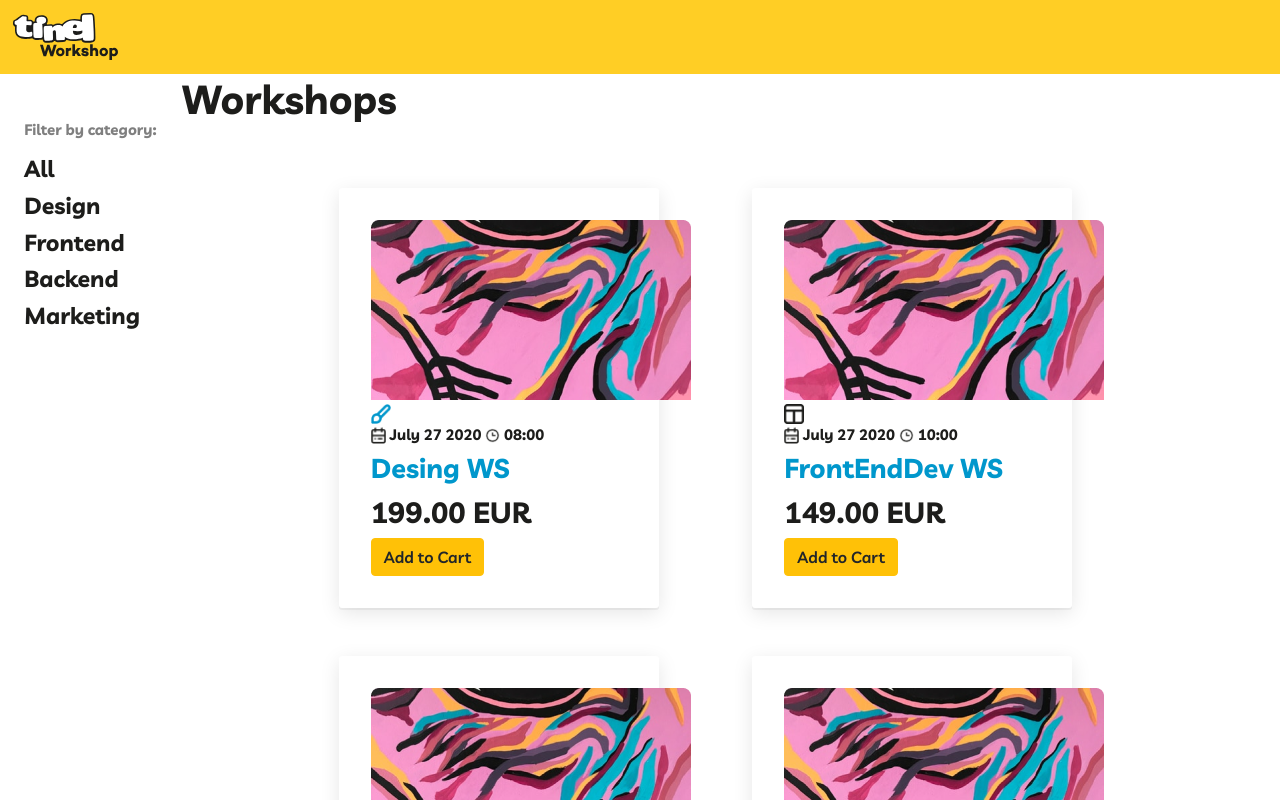
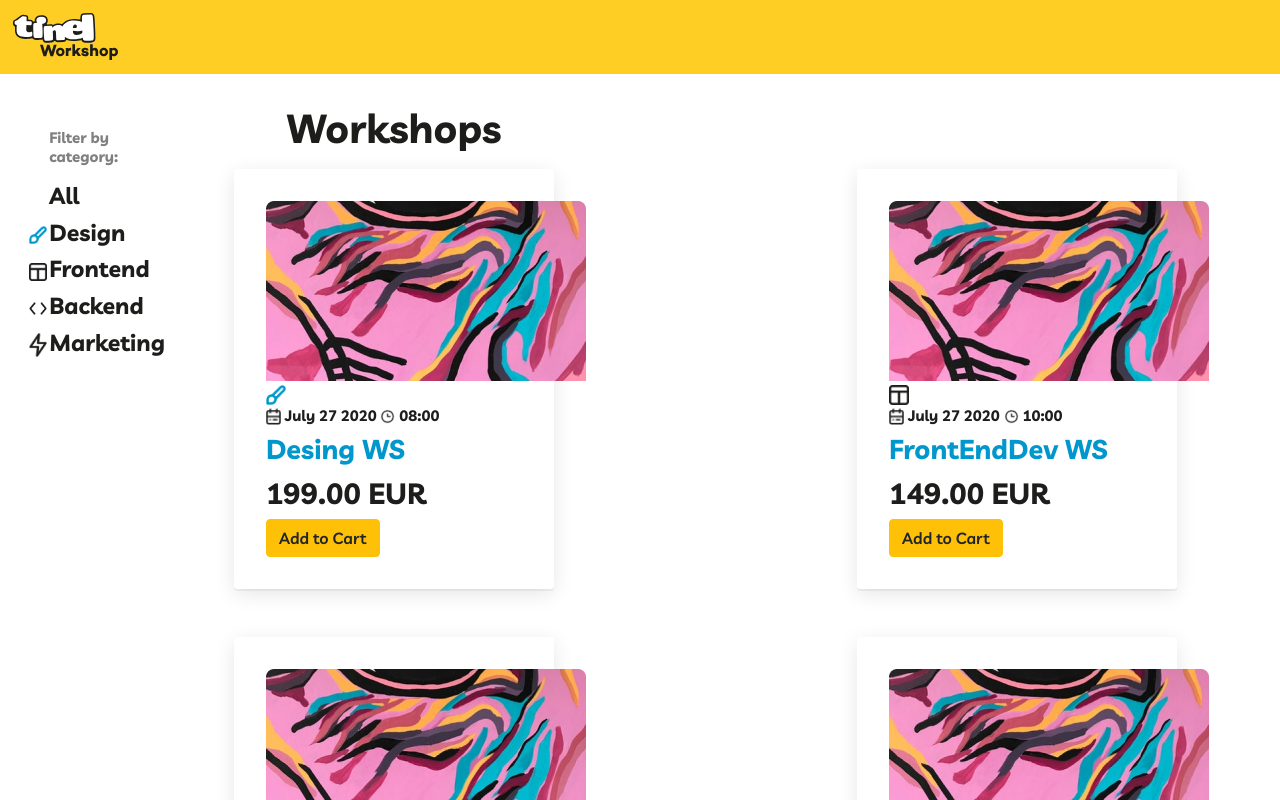
Before and after one commit to RatoST/ws-tinel, a React (Create React App) app: page / in a window 1280 px wide. Shown: the top 800 px of the page. Built offline with nearby package versions, Linux system fonts and the light colour scheme.

Commit message:
removed links add filter

```diff
--- a/package.json
+++ b/package.json
@@ -12,7 +12,8 @@
     "react-dom": "^16.13.1",
     "react-router": "^6.0.0-alpha.2",
     "react-router-dom": "^6.0.0-alpha.2",
-    "react-scripts": "3.4.1"
+    "react-scripts": "3.4.1",
+    "uuid": "^8.2.0"
   },
   "scripts": {
     "start": "react-scripts start",
--- a/src/App.css
+++ b/src/App.css
@@ -58,6 +58,28 @@ nav {
   padding: 1%;
 }
 
+/* Filters */
+
+.allClass {
+  margin-left: 25px;
+}
+
+.allClass:hover {
+  cursor: pointer;
+}
+
+.filterClass {
+  margin-left: 5px;
+}
+
+.filterClass:hover {
+  cursor: pointer;
+}
+
+.filterImg {
+  padding-right: 2px;
+}
+
 /*Main Column*/
 .column {
   float: left;
@@ -67,6 +89,7 @@ nav {
 .filterText {
   color: #7F7F7F;
   margin-top: 30%;
+  margin-left: 25px;
   margin-bottom: 10%;
 }
 
@@ -83,7 +106,8 @@ nav {
   font-weight: bold;
   font-size: 40px;
   line-height: 125%;
-  text-align: left;
+  margin-left: 10%;
+  margin-top: 2%;
 }
 
 .right {
@@ -113,8 +137,8 @@ nav {
   display: flex;
   flex-wrap: wrap;
   justify-content: space-between;
-  margin: 4rem auto;
-  max-width: 70%;
+  margin: 1rem auto;
+  max-width: 90%;
 }
 
 .dictionary > .term {
@@ -253,3 +277,9 @@ nav {
   max-width: 80%;
   margin-top: 5%;
 }
+
+/* Details similar ws */
+
+.similar {
+  text-align: right;
+}
--- a/src/App.jsx
+++ b/src/App.jsx
@@ -1,4 +1,4 @@
-import React from 'react';
+import React, {useState} from 'react';
 import {
   BrowserRouter as Router,
    Routes,
@@ -8,28 +8,38 @@ import {
    useParams
 } from 'react-router-dom';
 import Button from 'react-bootstrap/Button'
+import Card from 'react-bootstrap/Card'
+import CardDeck from 'react-bootstrap/CardDeck'
 import shops from './utility/shops';
 import './App.css';
 import logo from './images/logo.svg'
 import clock from './images/eva_clock.png';
 import calendar from './images/calendar.png';
 import arrow from './images/arrow.png';
+import Brush from './images/brush.png';
+import Fed from './images/fed.png';
+import Bed from './images/bed.png';
+import Mar from './images/mar.png';
 
 const App = () => {
+
+  const [filterStats, setFilterStatus] = useState("");
+
+  const changeFilterInit = () => {
+    setFilterStatus("");
+  }
+
   return(
     <Router>
       <nav className="navBar">
-        <Link to="/"><img className="logoImg" src={logo} alt="logo"/></Link>
+        <Link to="/"><img onClick={changeFilterInit} className="logoImg" src={logo} alt="logo"/></Link>
+        <h3></h3>
       </nav>
         <Routes>
-          <Route path="/" element={<Home/>}/>
+          <Route path="/" element={<Home filterStats={filterStats} setFilterStatus={setFilterStatus} />}/>
             <Route path="workshops" element={<Launch />}>
               <Route path=":id" element={<LaunchShop/>}/>
             </Route>
-             <Route path="design" element={<Design />}/>
-            <Route path="frontend" element={<Frontend/>}/>
-            <Route path="backend" element={<Backend/>}/>
-            <Route path="marketing" element={<Marketing/>}/>
             <Route path="*" element={<NotFound/>}/>
         </Routes>
     </Router>
@@ -37,27 +47,52 @@ const App = () => {
   );
 }
 
-const Home = () => {
+const Home = ({filterStats, setFilterStatus}) => {
+
+
 
   const formatPrice = (price) => {
     return `${(price).toFixed(2)} EUR`
   }
 
+  const changeFilterInit = () => {
+    setFilterStatus("");
+  }
+
+  const changeFilterDesign = () => {
+    setFilterStatus("design");
+  }
+
+  const changeFilterFed = () => {
+    setFilterStatus("fed");
+  }
+
+  const changeFilterBed = () => {
+    setFilterStatus("bed");
+  }
+
+  const changeFilterMar = () => {
+    setFilterStatus("mar");
+  }
+
+
+  const filteredDesign = shops.filter((shop) =>
+    shop.theme.includes(filterStats));
 
   return (
     <div className="row">
       <div className="column left">
         <h6 className="filterText">Filter by category:</h6>
-         <h5><Link to="/">All</Link></h5>
-        <h5><Link to="/design">Design</Link></h5>
-        <h5><Link to="/frontend">Frontend</Link></h5>
-        <h5><Link to="/backend">Backend</Link></h5>
-        <h5><Link to="/marketing">Marketing</Link></h5>
+        <h5 className="allClass" onClick={changeFilterInit}> All</h5>
+        <h5 className="filterClass" onClick={changeFilterDesign}><img className="filterImg" src={Brush} alt="icon" width={20}/>Design</h5>
+        <h5 className="filterClass" onClick={changeFilterFed}><img className="filterImg" src={Fed} alt="icon" width={20}/>Frontend</h5>
+        <h5 className="filterClass" onClick={changeFilterBed}><img className="filterImg" src={Bed} alt="icon" width={20}/>Backend</h5>
+        <h5 className="filterClass" onClick={changeFilterMar}><img className="filterImg" src={Mar} alt="icon" width={20}/>Marketing</h5>
       </div>
       <div className="column right">
         <h2 className="listTitle">Workshops</h2>
           <div className="dictionary">
-            {Object.entries(shops).map(([id, {image, catIcon, title,date, time, price}]) => (
+            {Object.entries(filteredDesign).map(([id, {image, catIcon, title,date, time, price}]) => (
                 <div className="term" key={id}>
                 <Link to={`/workshops/${id}`}>
                   <img className="bckImg" src={image} alt={title}/>
@@ -95,18 +130,21 @@ const LaunchShop = () => {
     }
 
   const {
-    title, detImg, catIcon, date, time, price, speaker, description
+    title, theme, detImg, catIcon, date, time, price, speaker, description
   } = shop;
 
   const formatPrice = (price) => {
     return `${(price).toFixed(2)} EUR`
   }
 
+  const filteredDesign = shops.filter((shop) =>
+    (shop.theme.includes(theme)&&shop.id !== id));
 
   return (
+    <>
     <div className="row">
       <div className="column left">
-        <Link to="/"><h6 className="backLink"><img className="arrow" src={arrow} alt="arrow" /> Natrag</h6></Link>
+        <Link to="/"><h6 className="backLink"><img className="arrow" src={arrow} alt="arrow" /> Back</h6></Link>
       </div>
       <div className="column right">
         <img className="detBckImg" src={detImg} alt={title} />
@@ -136,30 +174,9 @@ const LaunchShop = () => {
         </div>
       </div>
     </div>
-  )
-}
-
-const Design = () => {
-
-  const filteredDesign = shops.filter((shop) =>
-  (shop.theme.includes("design")))
-
-  const formatPrice = (price) => {
-    return `${(price).toFixed(2)} EUR`
-  }
-
-  return (
-    <div className="row">
-      <div className="column left">
-        <h6 className="filterText">Filter by category:</h6>
-         <h5><Link to="/">All</Link></h5>
-        <h5><Link to="/design">Design</Link></h5>
-        <h5><Link to="/frontend">Frontend</Link></h5>
-        <h5><Link to="/backend">Backend</Link></h5>
-        <h5><Link to="/marketing">Marketing</Link></h5>
-      </div>
-      <div className="column right">
-        <h2 className="listTitle">Workshops</h2>
+    <div className="row similar">
+      <div>
+      <h2 className="listTitle">Similar Workshops</h2>
           <div className="dictionary">
             {Object.entries(filteredDesign).map(([id, {image, catIcon, title,date, time, price}]) => (
                 <div className="term" key={id}>
@@ -179,136 +196,8 @@ const Design = () => {
           </div>
       </div>
     </div>
-  );
-}
-
-const Frontend = () => {
-
-  const filteredDesign = shops.filter((shop) =>
-  (shop.theme.includes("fed")))
-
-  const formatPrice = (price) => {
-    return `${(price).toFixed(2)} EUR`
-  }
-
-  return (
-    <div className="row">
-      <div className="column left">
-        <h6 className="filterText">Filter by category:</h6>
-         <h5><Link to="/">All</Link></h5>
-        <h5><Link to="/design">Design</Link></h5>
-        <h5><Link to="/frontend">Frontend</Link></h5>
-        <h5><Link to="/backend">Backend</Link></h5>
-        <h5><Link to="/marketing">Marketing</Link></h5>
-      </div>
-      <div className="column right">
-        <h2 className="listTitle">Workshops</h2>
-          <div className="dictionary">
-            {Object.entries(filteredDesign).map(([id, {image, catIcon, title,date, time, price}]) => (
-                <div className="term" key={id}>
-                <Link to={`/workshops/${id}`}>
-                  <img className="bckImg" src={image} alt={title}/>
-                </Link>
-                <span><img src={catIcon} alt="icon" width={20}/></span>
-                <h6 className="dateText"><span><img src={calendar} alt="cal" width={15}/> {date} </span>
-                <span><img src={clock} alt="clo" width={15}/> {time} </span></h6>
-                <Link to={`/workshops/${id}`}>
-                  <h4 className="cardTitle">{title}</h4>
-                </Link>
-                <h3 className="price">{formatPrice(price)}</h3>
-                <Button variant='warning'>Add to Cart</Button>
-              </div>
-            ))}
-          </div>
-      </div>
-    </div>
-  );
-}
-
-const Backend = () => {
-
-  const filteredDesign = shops.filter((shop) =>
-  (shop.theme.includes("bed")))
-
-  const formatPrice = (price) => {
-    return `${(price).toFixed(2)} EUR`
-  }
-
-  return (
-    <div className="row">
-      <div className="column left">
-        <h6 className="filterText">Filter by category:</h6>
-         <h5><Link to="/">All</Link></h5>
-        <h5><Link to="/design">Design</Link></h5>
-        <h5><Link to="/frontend">Frontend</Link></h5>
-        <h5><Link to="/backend">Backend</Link></h5>
-        <h5><Link to="/marketing">Marketing</Link></h5>
-      </div>
-      <div className="column right">
-        <h2 className="listTitle">Workshops</h2>
-          <div className="dictionary">
-            {Object.entries(filteredDesign).map(([id, {image, catIcon, title,date, time, price}]) => (
-                <div className="term" key={id}>
-                <Link to={`/workshops/${id}`}>
-                  <img className="bckImg" src={image} alt={title}/>
-                </Link>
-                <span><img src={catIcon} alt="icon" width={20}/></span>
-                <h6 className="dateText"><span><img src={calendar} alt="cal" width={15}/> {date} </span>
-                <span><img src={clock} alt="clo" width={15}/> {time} </span></h6>
-                <Link to={`/workshops/${id}`}>
-                  <h4 className="cardTitle">{title}</h4>
-                </Link>
-                <h3 className="price">{formatPrice(price)}</h3>
-                <Button variant='warning'>Add to Cart</Button>
-              </div>
-            ))}
-          </div>
-      </div>
-    </div>
-  );
-}
-
-const Marketing = () => {
-
-  const filteredDesign = shops.filter((shop) =>
-  (shop.theme.includes("mar")))
-
-  const formatPrice = (price) => {
-    return `${(price).toFixed(2)} EUR`
-  }
-
-  return (
-    <div className="row">
-      <div className="column left">
-        <h6 className="filterText">Filter by category:</h6>
-         <h5><Link to="/">All</Link></h5>
-        <h5><Link to="/design">Design</Link></h5>
-        <h5><Link to="/frontend">Frontend</Link></h5>
-        <h5><Link to="/backend">Backend</Link></h5>
-        <h5><Link to="/marketing">Marketing</Link></h5>
-      </div>
-      <div className="column right">
-        <h2 className="listTitle">Workshops</h2>
-          <div className="dictionary">
-            {Object.entries(filteredDesign).map(([id, {image, catIcon, title,date, time, price}]) => (
-                <div className="term" key={id}>
-                <Link to={`/workshops/${id}`}>
-                  <img className="bckImg" src={image} alt={title}/>
-                </Link>
-                <span><img src={catIcon} alt="icon" width={20}/></span>
-                <h6 className="dateText"><span><img src={calendar} alt="cal" width={15}/> {date} </span>
-                <span><img src={clock} alt="clo" width={15}/> {time} </span></h6>
-                <Link to={`/workshops/${id}`}>
-                  <h4 className="cardTitle">{title}</h4>
-                </Link>
-                <h3 className="price">{formatPrice(price)}</h3>
-                <Button variant='warning'>Add to Cart</Button>
-              </div>
-            ))}
-          </div>
-      </div>
-    </div>
-  );
+    </>
+  )
 }
 
 const NotFound = () => {
--- a/src/utility/shops.jsx
+++ b/src/utility/shops.jsx
@@ -79,7 +79,7 @@ const shops =
         description:"Lorem ipsum dolor sit amet, consectetur adipiscing elit, sed do eiusmod tempor incididunt ut labore et dolore magna aliqua. Ut enim ad minim veniam, quis nostrud exercitation ullamco laboris nisi ut aliquip ex ea commodo consequat. Duis aute irure dolor in reprehenderit in voluptate velit esse cillum dolore eu fugiat nulla pariatur. Excepteur sint occaecat cupidatat non proident, sunt in culpa qui officia deserunt mollit anim id est laborum.",
 
     },
-     {
+    {
         id:6,
         image:BackgroundPic,
         catIcon:Fed,
@@ -92,7 +92,92 @@ const shops =
         detImg:DetImg,
         description:"Lorem ipsum dolor sit amet, consectetur adipiscing elit, sed do eiusmod tempor incididunt ut labore et dolore magna aliqua. Ut enim ad minim veniam, quis nostrud exercitation ullamco laboris nisi ut aliquip ex ea commodo consequat. Duis aute irure dolor in reprehenderit in voluptate velit esse cillum dolore eu fugiat nulla pariatur. Excepteur sint occaecat cupidatat non proident, sunt in culpa qui officia deserunt mollit anim id est laborum.",
 
+    },
+    {
+        id:7,
+        image:BackgroundPic,
+        catIcon:Fed,
+        theme:"fed",
+        date:<time dateTime="2020-08-12">Aug 12 2020</time>,
+        time:<time dateTime="14:00">14:00</time>,
+        title:"FrontEndDev WS",
+        price:374,
+        speaker:"Kodira Kolud",
+        detImg:DetImg,
+        description:"Lorem ipsum dolor sit amet, consectetur adipiscing elit, sed do eiusmod tempor incididunt ut labore et dolore magna aliqua. Ut enim ad minim veniam, quis nostrud exercitation ullamco laboris nisi ut aliquip ex ea commodo consequat. Duis aute irure dolor in reprehenderit in voluptate velit esse cillum dolore eu fugiat nulla pariatur. Excepteur sint occaecat cupidatat non proident, sunt in culpa qui officia deserunt mollit anim id est laborum.",
+
+    },
+    {
+        id:8,
+        image:BackgroundPic,
+        catIcon:Brush,
+        theme:"design",
+        date:<time dateTime="2020-08-14">Aug 14 2020</time>,
+        time:<time dateTime="08:00">08:00</time>,
+        title:"Design WS",
+        price:439,
+        speaker:"Katarina Her",
+        detImg:DetImg,
+        description:"Lorem ipsum dolor sit amet, consectetur adipiscing elit, sed do eiusmod tempor incididunt ut labore et dolore magna aliqua. Ut enim ad minim veniam, quis nostrud exercitation ullamco laboris nisi ut aliquip ex ea commodo consequat. Duis aute irure dolor in reprehenderit in voluptate velit esse cillum dolore eu fugiat nulla pariatur. Excepteur sint occaecat cupidatat non proident, sunt in culpa qui officia deserunt mollit anim id est laborum.",
+
+    },
+    {
+        id:9,
+        image:BackgroundPic,
+        catIcon:Mar,
+        theme:"mar",
+        date:<time dateTime="2020-08-14">Aug 14 2020</time>,
+        time:<time dateTime="10:00">10:00</time>,
+        title:"Marketing WS",
+        price:327,
+        speaker:"Prodajen Uje",
+        detImg:DetImg,
+        description:"Lorem ipsum dolor sit amet, consectetur adipiscing elit, sed do eiusmod tempor incididunt ut labore et dolore magna aliqua. Ut enim ad minim veniam, quis nostrud exercitation ullamco laboris nisi ut aliquip ex ea commodo consequat. Duis aute irure dolor in reprehenderit in voluptate velit esse cillum dolore eu fugiat nulla pariatur. Excepteur sint occaecat cupidatat non proident, sunt in culpa qui officia deserunt mollit anim id est laborum.",
+
+    },
+    {
+        id:10,
+        image:BackgroundPic,
+        catIcon:Mar,
+        theme:"mar",
+        date:<time dateTime="2020-08-14">Aug 14 2020</time>,
+        time:<time dateTime="12:00">12:00</time>,
+        title:"Marketing WS",
+        price:721,
+        speaker:"Max Manus",
+        detImg:DetImg,
+        description:"Lorem ipsum dolor sit amet, consectetur adipiscing elit, sed do eiusmod tempor incididunt ut labore et dolore magna aliqua. Ut enim ad minim veniam, quis nostrud exercitation ullamco laboris nisi ut aliquip ex ea commodo consequat. Duis aute irure dolor in reprehenderit in voluptate velit esse cillum dolore eu fugiat nulla pariatur. Excepteur sint occaecat cupidatat non proident, sunt in culpa qui officia deserunt mollit anim id est laborum.",
+
+    },
+    {
+        id:11,
+        image:BackgroundPic,
+        catIcon:Bed,
+        theme:"bed",
+        date:<time dateTime="2020-08-17">Aug 17 2020</time>,
+        time:<time dateTime="08:00">08:00</time>,
+        title:"BackEndDev WS",
+        price:630,
+        speaker:"John Johnny",
+        detImg:DetImg,
+        description:"Lorem ipsum dolor sit amet, consectetur adipiscing elit, sed do eiusmod tempor incididunt ut labore et dolore magna aliqua. Ut enim ad minim veniam, quis nostrud exercitation ullamco laboris nisi ut aliquip ex ea commodo consequat. Duis aute irure dolor in reprehenderit in voluptate velit esse cillum dolore eu fugiat nulla pariatur. Excepteur sint occaecat cupidatat non proident, sunt in culpa qui officia deserunt mollit anim id est laborum.",
+
+    },
+    {
+        id:12,
+        image:BackgroundPic,
+        catIcon:Bed,
+        theme:"bed",
+        date:<time dateTime="2020-08-17">Aug 17 2020</time>,
+        time:<time dateTime="12:00">12:00</time>,
+        title:"BackEndDev WS",
+        price:524,
+        speaker:"Jo Maracic",
+        detImg:DetImg,
+        description:"Lorem ipsum dolor sit amet, consectetur adipiscing elit, sed do eiusmod tempor incididunt ut labore et dolore magna aliqua. Ut enim ad minim veniam, quis nostrud exercitation ullamco laboris nisi ut aliquip ex ea commodo consequat. Duis aute irure dolor in reprehenderit in voluptate velit esse cillum dolore eu fugiat nulla pariatur. Excepteur sint occaecat cupidatat non proident, sunt in culpa qui officia deserunt mollit anim id est laborum.",
+
     }
+
 ]
 ;
 
```
Also changed, not shown: 1 other file (tests, documents, lock files or other folders).
